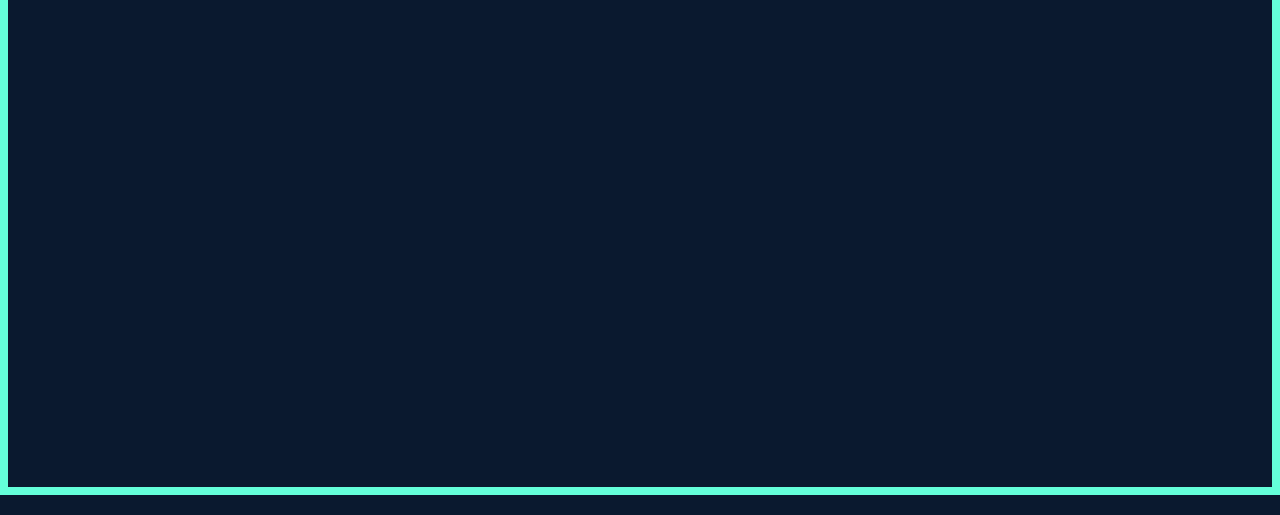
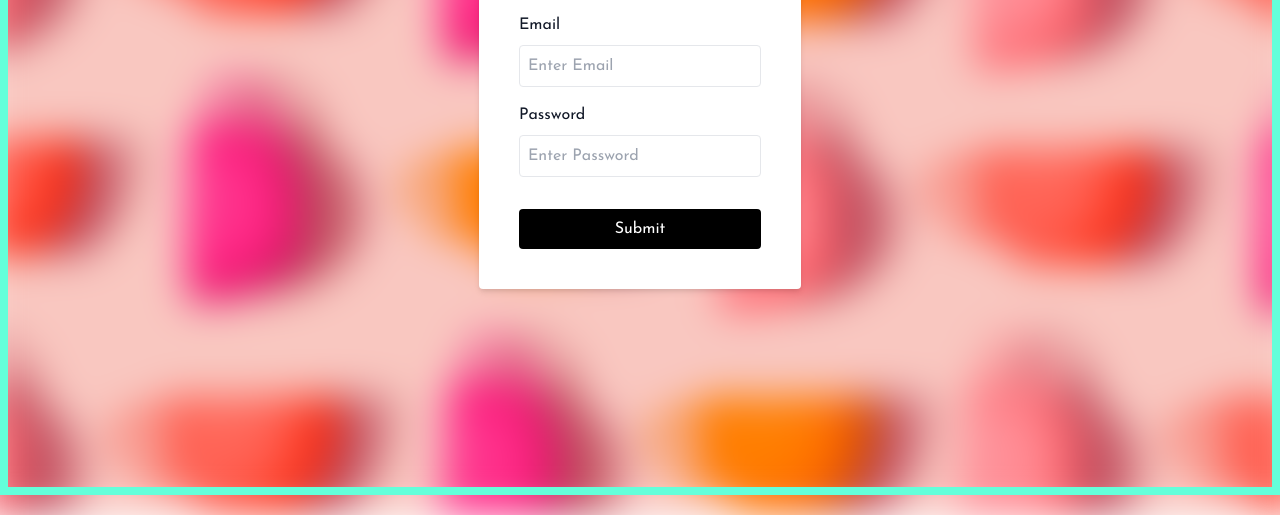
Before and after one commit to genFD/Password-strength-BG, a plain HTML site: page index.html in a window 1280 px wide. Shown: the part 305-820 px from the top of the page. Drawn offline with nearby package versions, Linux system fonts and the light colour scheme.

Commit message:
completed

```diff
--- a/index.html
+++ b/index.html
@@ -6,8 +6,8 @@
     <meta name="viewport" content="width=device-width, initial-scale=1.0" />
     <link
       rel="stylesheet"
-      href="https://cdnjs.cloudflare.com/ajax/libs/font-awesome/6.0.0-beta3/css/all.min.css"
-      integrity="sha512-Fo3rlrZj/k7ujTnHg4CGR2D7kSs0v4LLanw2qksYuRlEzO+tcaEPQogQ0KaoGN26/zrn20ImR1DfuLWnOo7aBA=="
+      href="https://cdnjs.cloudflare.com/ajax/libs/tailwindcss/2.2.19/tailwind.min.css"
+      integrity="sha512-wnea99uKIC3TJF7v4eKk4Y+lMz2Mklv18+r4na2Gn1abDRPPOeef95xTzdwGD9e6zXJBteMIhZ1+68QC5byJZw=="
       crossorigin="anonymous"
       referrerpolicy="no-referrer"
     />
@@ -15,5 +15,35 @@
     <script defer src="/script.js"></script>
     <title>Password strength BG</title>
   </head>
-  <body></body>
+  <body>
+    <div class="background" id="background"></div>
+    <div class="bg-white rounded p-10 text-center shadow-md">
+      <h1 class="text-3xl">Image Password</h1>
+      <p class="text-sm text-gray-700">Change the password to see the effect</p>
+      <div class="my-4 text-left">
+        <label for="email" class="text-gray-900">Email</label>
+        <input
+          id="email"
+          placeholder="Enter Email"
+          type="text"
+          class="border block w-full p-2 mt-2 rounded"
+        />
+      </div>
+      <div class="my-4 text-left">
+        <label for="email" class="text-gray-900">Password</label>
+        <input
+          id="password"
+          placeholder="Enter Password"
+          type="text"
+          class="border block w-full p-2 mt-2 rounded"
+        />
+      </div>
+      <button
+        class="bg-black text-white py-2 mt-4 inline-block w-full rounded"
+        type="submit"
+      >
+        Submit
+      </button>
+    </div>
+  </body>
 </html>
--- a/script.js
+++ b/script.js
@@ -0,0 +1,8 @@
+const password = document.getElementById('password');
+const background = document.getElementById('background');
+password.addEventListener('input', (e) => {
+  const input = e.target.value;
+  const length = input.length;
+  const blurValue = 20 - length * 2;
+  background.style.filter = `blur(${blurValue}px)`;
+});
--- a/style.css
+++ b/style.css
@@ -18,12 +18,20 @@ body {
   overflow: hidden;
   margin: 0;
   border: 8px solid #64ffda;
-  background-color: #0a192f;
-  /* background: linear-gradient(
-    to bottom,
-    #ccd6f6 0%,
-    #ccd6f6 50%,
-    #0a192f 50%,
-    #0a192f 100%
-  ); */
+  /* background-color: #0a192f; */
 }
+.background {
+  background: url(/images/amy-shamblen--9a3K9q4Mdk-unsplash.jpg) no-repeat
+    center center/cover;
+  position: absolute;
+  top: -20px;
+  bottom: -20px;
+  left: -20px;
+  right: -20px;
+  z-index: -1;
+  filter: blur(20px);
+}
+
+input {
+  color: #222;
+}
```
Also changed, not shown: images/amy-shamblen--9a3K9q4Mdk-unsplash.jpg (added), 1 other file.
